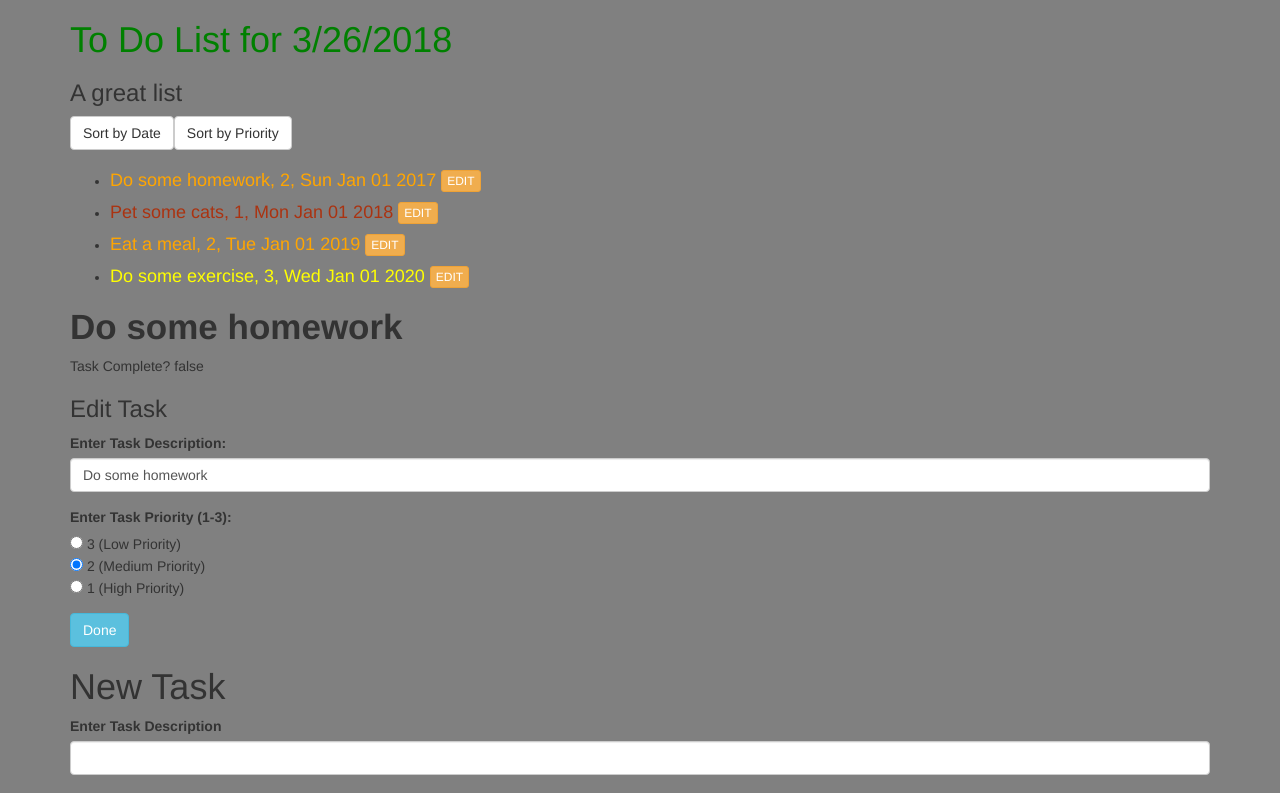
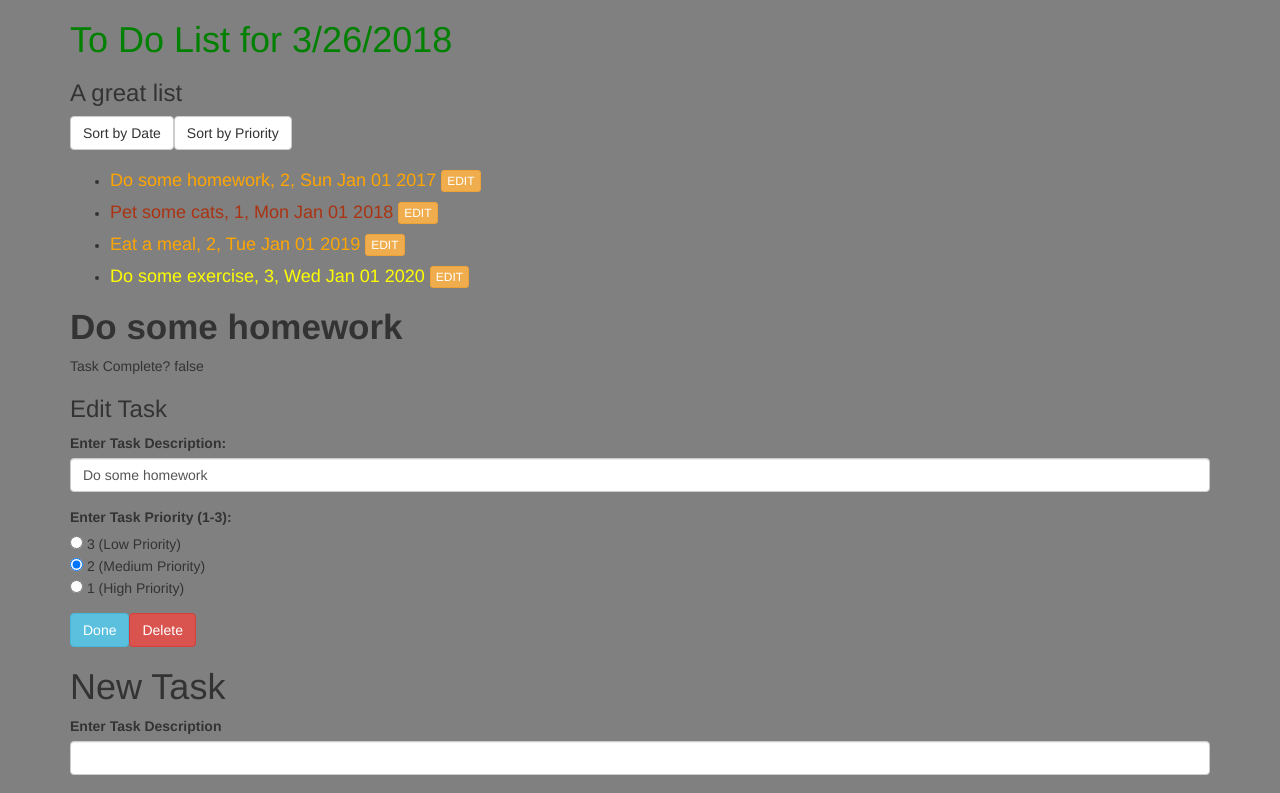
Before and after one commit to camander321/angular-todo, an Angular app: page / in a window 1280 px wide. Shown: the top 793 px of the page. Built offline with nearby package versions, Linux system fonts and the light colour scheme.

Commit message:
add ability to delete tasks

```diff
--- a/src/app/app.component.html
+++ b/src/app/app.component.html
@@ -4,7 +4,7 @@
   <h3>{{currentFocus}}</h3>
   <app-task-list [childTaskList]="masterTaskList" (clickSender)="editTask($event)"></app-task-list>
 
-  <app-edit-task [selectedTask]='selectedTask' (clickedDone)='finishedEditing()'></app-edit-task>
+  <app-edit-task [selectedTask]='selectedTask' (clickedDone)='finishedEditing()' (clickedDelete)='deleteTask()'></app-edit-task>
 
   <app-new-task (sendTask)="addTask($event)"></app-new-task>
 
--- a/src/app/edit-task/edit-task.component.html
+++ b/src/app/edit-task/edit-task.component.html
@@ -14,4 +14,5 @@
     <input type="radio" [(ngModel)]="selectedTask.priority" [value]="1"> 1 (High Priority)<br>
   </div>
   <button (click)="finishedEditing()" class="btn btn-info">Done</button>
+  <button (click)='deleteTask()' class='btn btn-danger'>Delete</button>
 </div>
--- a/src/app/edit-task/edit-task.component.ts
+++ b/src/app/edit-task/edit-task.component.ts
@@ -10,8 +10,13 @@ export class EditTaskComponent {
 
   @Input() selectedTask: Task;
   @Output() clickedDone = new EventEmitter();
+  @Output() clickedDelete = new EventEmitter();
 
   finishedEditing() {
     this.clickedDone.emit();
   }
+
+  deleteTask() {
+    this.clickedDelete.emit();
+  }
 }
```
Also changed, not shown: src/app/app.component.ts (+0 -8 lines).
